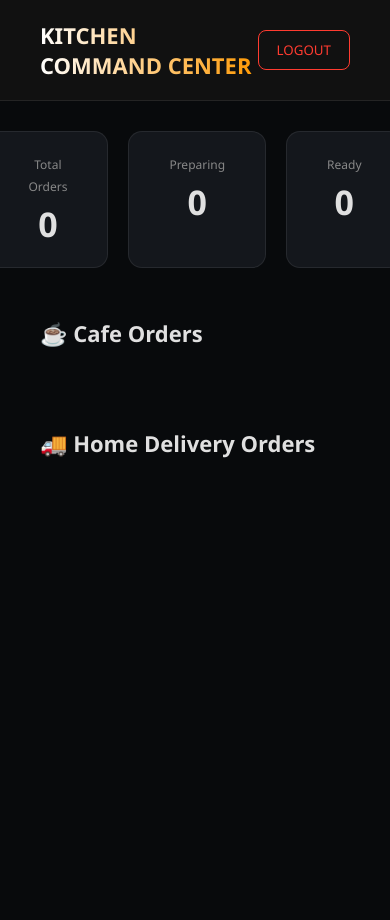
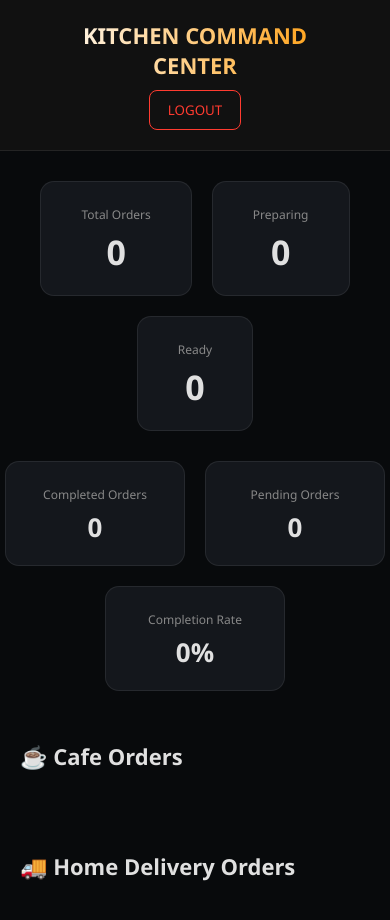
Before and after one commit to Harshadad1208/my-coffee-app, a website: page public/kitchen.html in a window 390 px wide. Before the commit the page ends 844 px from the top, so only its background shows below. Drawn offline with Linux system fonts and the light colour scheme; no server answers; sample sign-in values are in the browser's storage.

Commit message:
Added kitchen analytics, mobile dashboard and auto print receipt

```diff
--- a/public/kitchen.html
+++ b/public/kitchen.html
@@ -40,14 +40,12 @@ padding:20px 40px;
 background:#111;
 border-bottom:1px solid var(--border-color);
 }
+
 .header h1{
 font-size:22px;
 background:linear-gradient(to right,#fff,var(--accent-orange));
-
 background-clip:text;
 -webkit-background-clip:text;
-
-color:transparent;
 -webkit-text-fill-color:transparent;
 }
 
@@ -72,6 +70,7 @@ display:flex;
 gap:20px;
 padding:30px 40px;
 justify-content:center;
+flex-wrap:wrap;
 }
 
 .stat-card{
@@ -89,6 +88,35 @@ color:#888;
 
 .stat-card h2{
 font-size:34px;
+margin-top:5px;
+}
+
+/* ANALYTICS */
+
+.analytics{
+display:flex;
+gap:20px;
+justify-content:center;
+padding-bottom:30px;
+flex-wrap:wrap;
+}
+
+.analytics-card{
+background:var(--card-bg);
+border:1px solid var(--border-color);
+padding:20px 35px;
+border-radius:14px;
+text-align:center;
+min-width:180px;
+}
+
+.analytics-card span{
+font-size:12px;
+color:#888;
+}
+
+.analytics-card h2{
+font-size:26px;
 margin-top:5px;
 }
 
@@ -210,7 +238,7 @@ font-weight:600;
 cursor:pointer;
 }
 
-/* NEW ORDER POPUP */
+/* POPUPS */
 
 .popup{
 position:fixed;
@@ -227,6 +255,27 @@ font-weight:700;
 .delete-popup{
 background:#e53935;
 color:white;
+}
+
+/* MOBILE DASHBOARD */
+
+@media(max-width:900px){
+
+.header{
+flex-direction:column;
+gap:10px;
+text-align:center;
+}
+
+.orders{
+grid-template-columns:1fr;
+padding:20px;
+}
+
+.section-title{
+padding:20px;
+}
+
 }
 
 </style>
@@ -248,6 +297,7 @@ color:white;
 </div>
 
 <div class="stats">
+
 <div class="stat-card">
 <span>Total Orders</span>
 <h2 id="orderCount">0</h2>
@@ -262,6 +312,28 @@ color:white;
 <span>Ready</span>
 <h2 id="readyCount">0</h2>
 </div>
+
+</div>
+
+<!-- NEW ANALYTICS SECTION -->
+
+<div class="analytics">
+
+<div class="analytics-card">
+<span>Completed Orders</span>
+<h2 id="completedCount">0</h2>
+</div>
+
+<div class="analytics-card">
+<span>Pending Orders</span>
+<h2 id="pendingCount">0</h2>
+</div>
+
+<div class="analytics-card">
+<span>Completion Rate</span>
+<h2 id="completionRate">0%</h2>
+</div>
+
 </div>
 
 <h2 class="section-title">☕ Cafe Orders</h2>
@@ -273,13 +345,6 @@ color:white;
 <audio id="orderSound">
 <source src="https://actions.google.com/sounds/v1/alarms/beep_short.ogg">
 </audio>
-
-
-
-
-
-
-
 
 <script>
 
@@ -325,25 +390,27 @@ document.getElementById("orderCount").innerText=orders.length;
 
 let preparing=0;
 let ready=0;
+let completed=0;
+let pending=0;
 
 if(orders.length>previousOrders){
 document.getElementById("orderSound").play();
+
 let popup=document.getElementById("newOrderPopup");
 popup.style.display="block";
 setTimeout(()=>popup.style.display="none",4000);
+
 }
 
 previousOrders=orders.length;
 
-/* SORT BY TIME (OLDEST FIRST) */
+/* SORT BY TIME */
 orders.sort((a,b)=> new Date(a.order_time)-new Date(b.order_time));
 
-/* ASSIGN SEQUENCE NUMBER */
 let ordersWithSequence=orders.map((order,index)=>{
 return {...order,sequence:index+1};
 });
 
-/* SHOW LATEST FIRST */
 ordersWithSequence.reverse();
 
 ordersWithSequence.forEach(order=>{
@@ -355,6 +422,9 @@ order.order_type==="delivery"
 
 if(order.order_status==="preparing") preparing++;
 if(order.order_status==="ready") ready++;
+
+if(order.order_status==="delivered") completed++;
+else pending++;
 
 let statusClass=order.order_status;
 
@@ -421,8 +491,16 @@ Delete Order
 
 });
 
+/* ANALYTICS UPDATE */
+
 document.getElementById("preparingCount").innerText=preparing;
 document.getElementById("readyCount").innerText=ready;
+
+document.getElementById("completedCount").innerText=completed;
+document.getElementById("pendingCount").innerText=pending;
+
+let rate=orders.length?Math.round((completed/orders.length)*100):0;
+document.getElementById("completionRate").innerText=rate+"%";
 
 });
 
@@ -465,6 +543,45 @@ window.open(url,"_blank");
 
 }
 
+function printKitchenReceipt(order){
+
+let win=window.open('','','width=400,height=600');
+
+win.document.write(`
+<html>
+<head>
+<title>Kitchen Receipt</title>
+<style>
+body{font-family:monospace;padding:20px;}
+h2{text-align:center;}
+</style>
+</head>
+
+<body>
+
+<h2>COFFEE CORNER</h2>
+<hr>
+
+<p>Order #${order.sequence}</p>
+<p>Customer: ${order.customer_name}</p>
+
+<hr>
+
+<p>${order.items_list}</p>
+
+<hr>
+
+<p>Time: ${new Date(order.order_time).toLocaleTimeString()}</p>
+
+</body>
+</html>
+`);
+
+win.document.close();
+win.print();
+
+}
+
 loadOrders();
 setInterval(loadOrders,3000);
 
```
